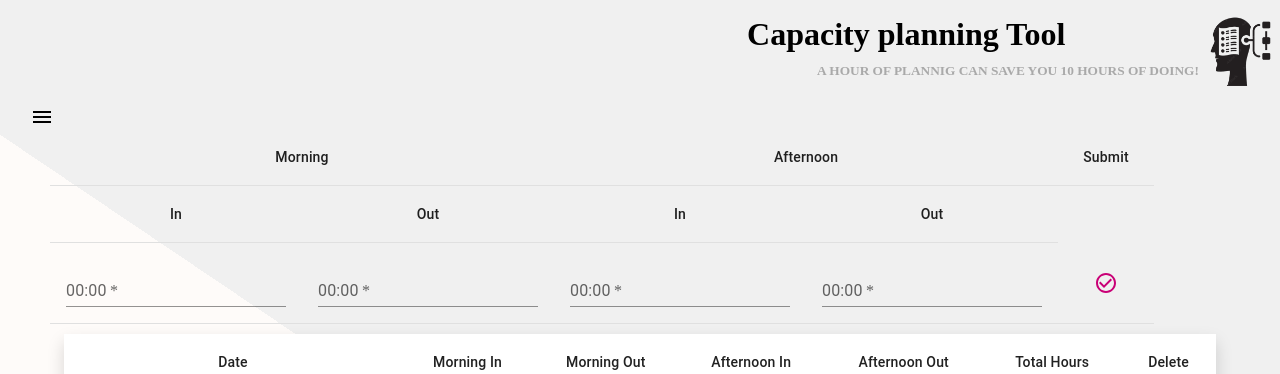
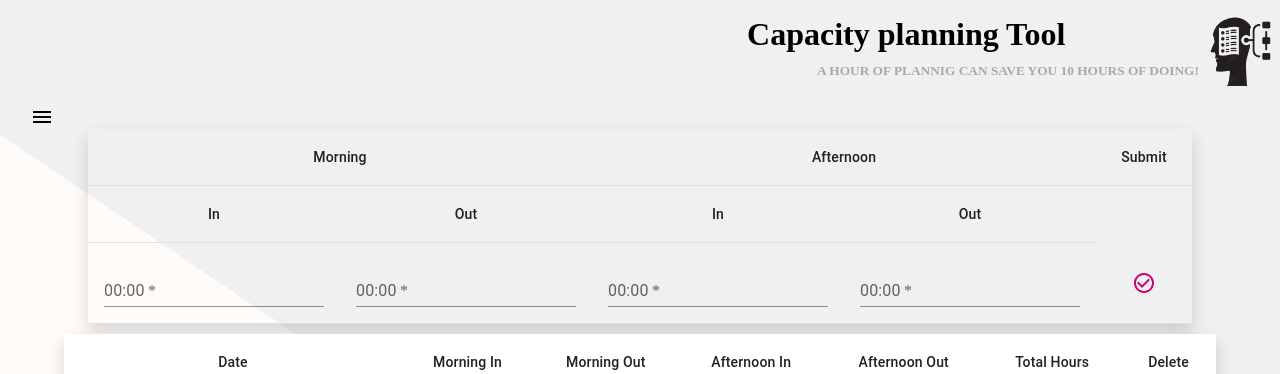
Before and after one commit to thedevBurhan/Capacity_Planning_Tool-Frontend, a React (Create React App) app: page /TimeSheet in a window 1280 px wide. Shown: the top 374 px of the page. Built offline with nearby package versions, Linux system fonts and the light colour scheme; no server answers.

Commit message:
changes in css

```diff
--- a/src/App.css
+++ b/src/App.css
@@ -47,6 +47,30 @@ header {
   justify-content: center;
   align-items: center;
 }
+
+.table {
+  display: flex;
+  flex-direction: row;
+  /* border: 1px solid black; */
+  box-shadow: 0 8px 16px rgba(0, 0, 0, 0.152);
+  margin: 0 auto!important;
+  justify-content: center;
+  width: auto !important;
+}
+.user-table {
+  box-shadow: 0 2.8px 2.2px rgba(0, 0, 0, 0.034),
+    0 6.7px 5.3px rgba(0, 0, 0, 0.048), 0 12.5px 10px rgba(0, 0, 0, 0.06),
+    0 22.3px 17.9px rgba(0, 0, 0, 0.072), 0 41.8px 33.4px rgba(0, 0, 0, 0.086),
+    0 100px 80px rgba(0, 0, 0, 0.12) !important;
+  border-radius: 20px !important;
+}
+.input {
+  display: flex;
+  justify-content: center;
+  align-items: center;
+  margin: 5px 0 5px 0;
+}
+
 .App-heading {
   /* border: 1px solid black; */
   display: flex;
```
